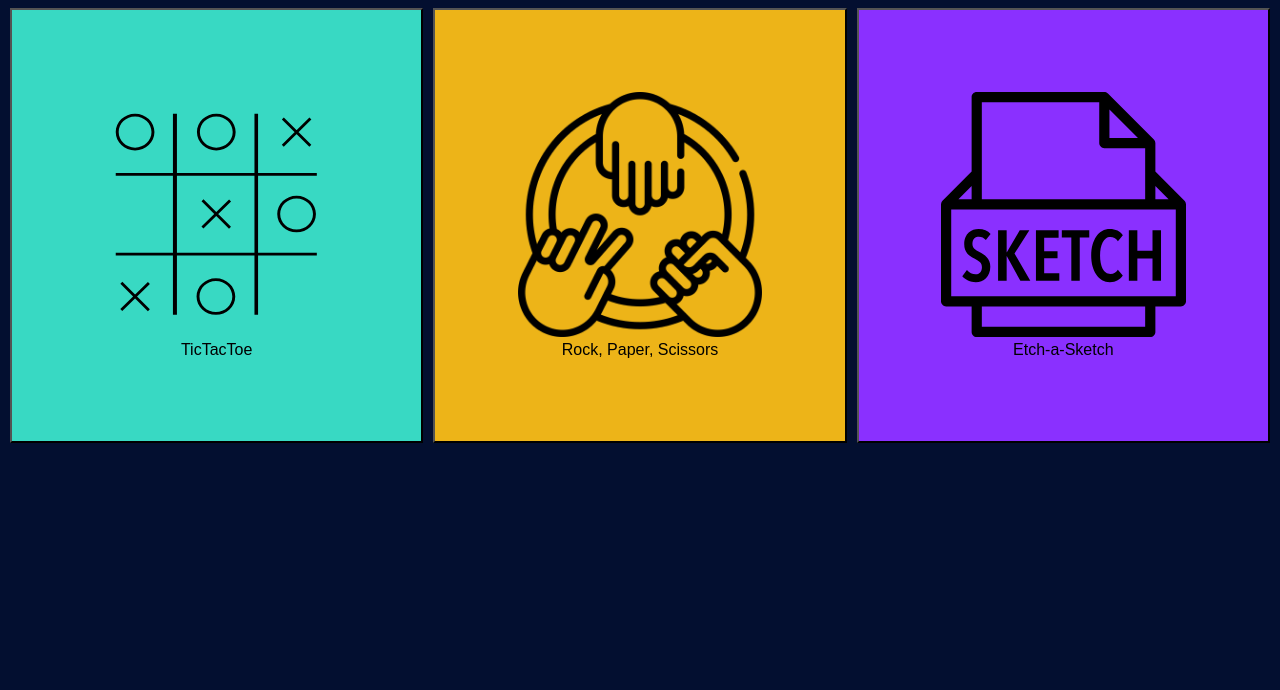
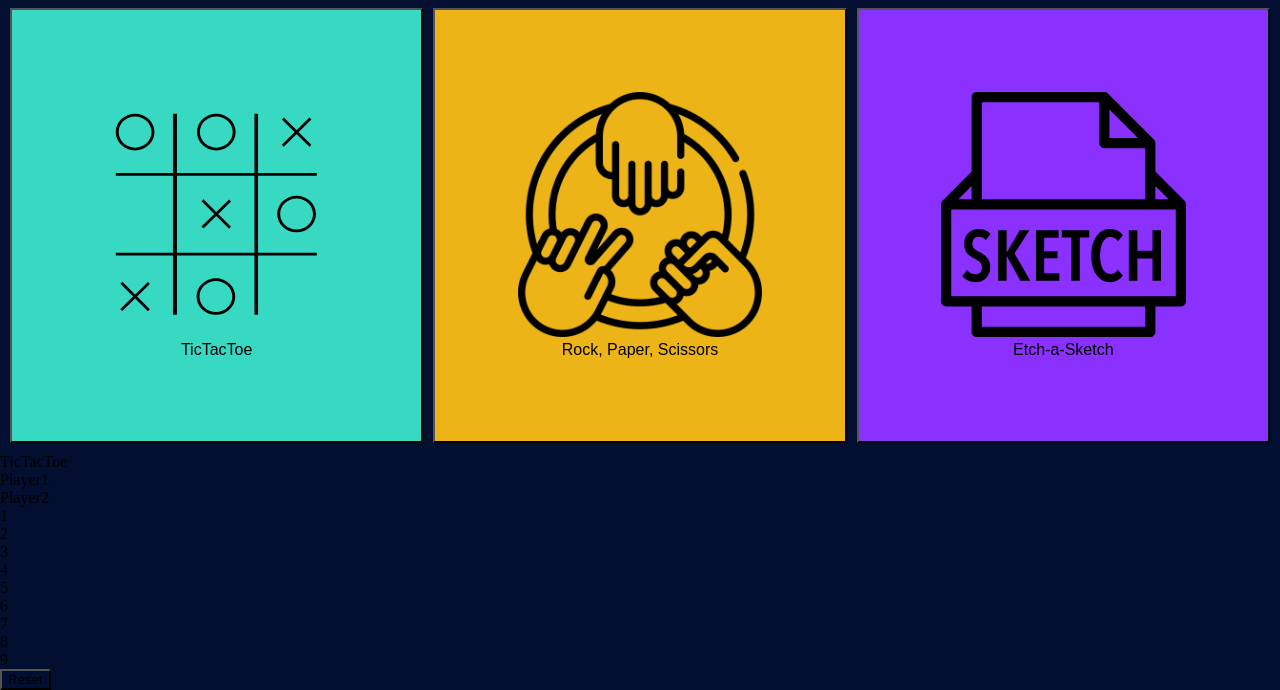
Before and after one commit to JJHH17/minimash, a website built with webpack: page src/index.html in a window 1280 px wide. Both pictures are taken after a click on the button "TicTacToe". Shown: the part 165-855 px from the top of the page. Before the commit the page ends 800 px from the top, so only its background shows below. Built offline with nearby package versions, Linux system fonts and the light colour scheme.

Commit message:
Add function to display tictactoe board when called

```diff
--- a/src/elementSelect.js
+++ b/src/elementSelect.js
@@ -3,7 +3,13 @@
 // Selects tictactoe game
 export function tictactoeDiv() {
     const tictactoe = document.querySelector("#TicTacToe");
+
     return tictactoe;
+}
+
+// Displays tictactoe game
+export function displayTicTacToe() {
+    tictactoeDiv().style.display = "block";
 }
 
 // Hides tictactoe
--- a/src/index.html
+++ b/src/index.html
@@ -17,7 +17,23 @@
     </div>
 
     <div id="TicTacToe">
-
+        <p id="ticTacToeTitle">TicTacToe</p>
+        <div id="scoreBoard">
+            <p id="player1TicTacToe">Player1</p>
+            <p id="player2TicTacToe">Player2</p>
+        </div>
+        <div id="TicTacToeBoardDiv">
+            <div id="sqr1">1</div>
+            <div id="sqr2">2</div>
+            <div id="sqr3">3</div>
+            <div id="sqr4">4</div>
+            <div id="sqr5">5</div>
+            <div id="sqr6">6</div>
+            <div id="sqr7">7</div>
+            <div id="sqr8">8</div>
+            <div id="sqr9">9</div>
+        </div>
+        <button id="ticTacToeReset">Reset</button>
     </div>
 
     <div id="RockPaperScissors">
--- a/src/index.js
+++ b/src/index.js
@@ -1,8 +1,8 @@
 import "./styles.css";
-import { ticTacToeBtn, rockPaperScissorBtn, etchASketchBtn } from "./elementSelect"; // Import relevant buttons
+import { ticTacToeBtn, rockPaperScissorBtn, etchASketchBtn, displayTicTacToe} from "./elementSelect"; // Import relevant buttons
 
 ticTacToeBtn().addEventListener("click", () => {
-    alert("Hello");
+    displayTicTacToe();
 })
 
 rockPaperScissorBtn().addEventListener("click", () => {
```
